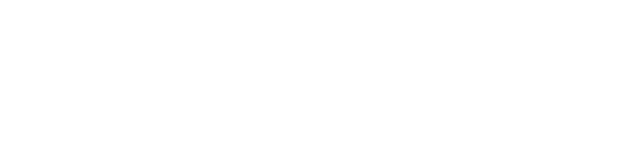
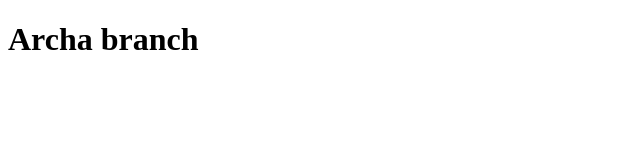
Before and after one commit to RichnGore96/Team-Git, a plain HTML site: page index.html in a window 1280 px wide. Shown: the whole page, without its empty margins (0-640 px from the left). Drawn offline with Linux system fonts and the light colour scheme.

Commit message:
new branch

```diff
--- a/index.html
+++ b/index.html
@@ -7,6 +7,6 @@
     <title>Document</title>
   </head>
   <body>
-
+      <h1> Archa branch</h1>
   </body>
 </html>
```
